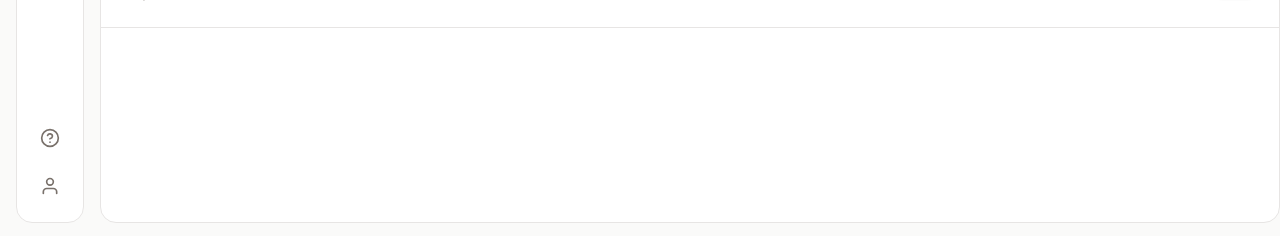
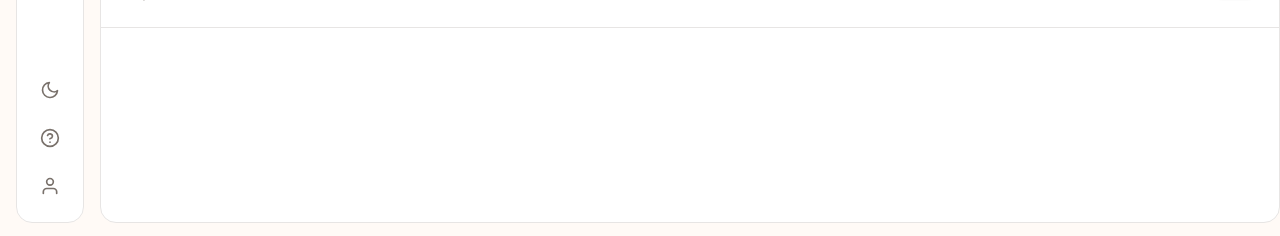
Before and after one commit to eddzio/zoios-custom-surveys, a Next.js app: page / in a window 1280 px wide. Shown: the part 561-797 px from the top of the page. Built offline with nearby package versions, Linux system fonts and the light colour scheme.

Commit message:
light dark toggle

```diff
--- a/app/globals.css
+++ b/app/globals.css
@@ -6,7 +6,7 @@
   --accent: #f5855c;
   --accent-hover: #ee7245;
   /* Default to light mode */
-  --background: #fafaf9;
+  --background: #fffaf6;
   --foreground: #292524;
   --label-primary: #292524;
   --label-secondary: #79716b;
@@ -18,14 +18,16 @@
   --border-negative: #FB7185;
   --bg-card: #ffffff;
   --bg-neutral: #f5f5f4;
+  --bg-primary: #ffffff;
   --control-primary: #292524;
   --control-secondary: #ffffff;
   --brand-primary: oklch(63.28% 0.1819 23.90);
 }
 
-@media (prefers-color-scheme: light) {
-  :root {
-    --background: #fafaf9;
+/* Light mode (default and explicit) */
+:root,
+:root.light {
+  --background: #fffaf6;
   --foreground: #292524;
   --label-primary: #292524;
   --label-secondary: #79716b;
@@ -37,14 +39,14 @@
   --border-negative: #FB7185;
   --bg-card: #ffffff;
   --bg-neutral: #f5f5f4;
+  --bg-primary: #ffffff;
   --control-primary: #292524;
   --control-secondary: #ffffff;
   --brand-primary: oklch(63.28% 0.1819 23.90);
 }
-}
 
-@media (prefers-color-scheme: dark) {
-  :root {
+/* Dark mode */
+:root.dark {
   --background: #1c1917;
   --foreground: #f5f5f4;
   --label-primary: #f5f5f4;
@@ -57,9 +59,9 @@
   --border-negative: #E11D48;
   --bg-card: #292524;
   --bg-neutral: #44403c;
+  --bg-primary: #292524;
   --control-primary: #f5f5f4;
   --control-secondary: #292524;
-  }
 }
 
 body {
--- a/app/page.tsx
+++ b/app/page.tsx
@@ -2,7 +2,7 @@
 
 import React, { useState, useRef, useEffect } from "react";
 import { motion } from "framer-motion";
-import { Home as HomeIcon, PlusCircle, Settings, User, HelpCircle, MoreVertical, Users } from "react-feather";
+import { Home as HomeIcon, PlusCircle, Settings, User, HelpCircle, MoreVertical, Users, Sun, Moon } from "react-feather";
 import { toast } from "sonner";
 import { StepNavigation } from "./components/StepNavigation";
 import { QuestionListSidebar, QuestionItem, Section } from "./components/QuestionListSidebar";
@@ -184,6 +184,35 @@ const initialSurveys: Survey[] = [
 ];
 
 export default function Home() {
+  // Theme state
+  const [isDarkMode, setIsDarkMode] = useState(false);
+
+  // Initialize theme from localStorage or system preference
+  useEffect(() => {
+    const savedTheme = localStorage.getItem("theme");
+    if (savedTheme === "dark") {
+      setIsDarkMode(true);
+      document.documentElement.classList.add("dark");
+    } else if (savedTheme === "light") {
+      setIsDarkMode(false);
+      document.documentElement.classList.remove("dark");
+    }
+  }, []);
+
+  const toggleTheme = () => {
+    setIsDarkMode((prev) => {
+      const newValue = !prev;
+      if (newValue) {
+        document.documentElement.classList.add("dark");
+        localStorage.setItem("theme", "dark");
+      } else {
+        document.documentElement.classList.remove("dark");
+        localStorage.setItem("theme", "light");
+      }
+      return newValue;
+    });
+  };
+
   // View state: "list" shows survey list, "editor" shows survey editor, "groups" shows groups management
   const [currentView, setCurrentView] = useState<"list" | "editor" | "groups">("list");
   const [surveys, setSurveys] = useState<Survey[]>(initialSurveys);
@@ -660,6 +689,13 @@ export default function Home() {
 
         {/* Bottom icons */}
         <div className="mt-auto flex flex-col items-center gap-2">
+          <button
+            onClick={toggleTheme}
+            className="w-10 h-10 rounded-lg flex items-center justify-center text-[var(--label-light)] hover:bg-[var(--bg-neutral)] hover:text-[var(--label-primary)] transition-colors"
+            title={isDarkMode ? "Switch to light mode" : "Switch to dark mode"}
+          >
+            {isDarkMode ? <Sun size={20} /> : <Moon size={20} />}
+          </button>
           <button className="w-10 h-10 rounded-lg flex items-center justify-center text-[var(--label-light)] hover:bg-[var(--bg-neutral)] hover:text-[var(--label-primary)] transition-colors">
             <HelpCircle size={20} />
           </button>
```
Lines whose indentation alone changed are shown as unchanged.
